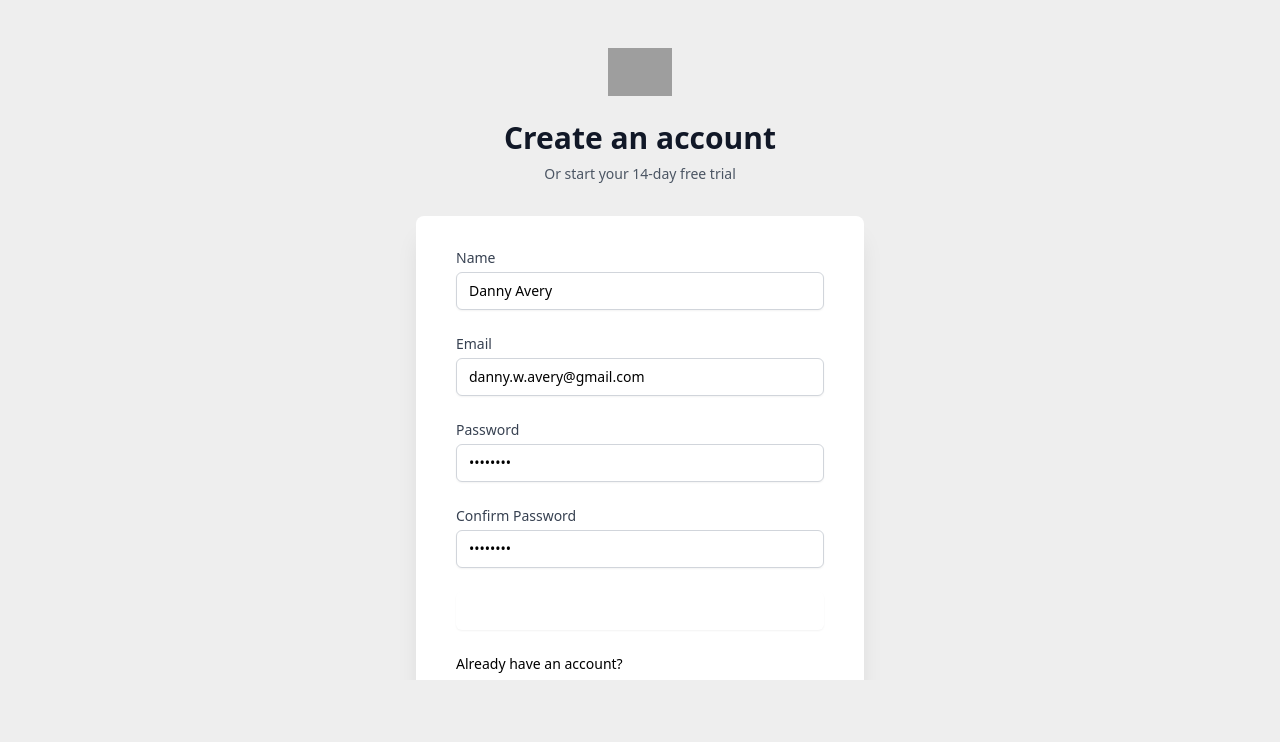
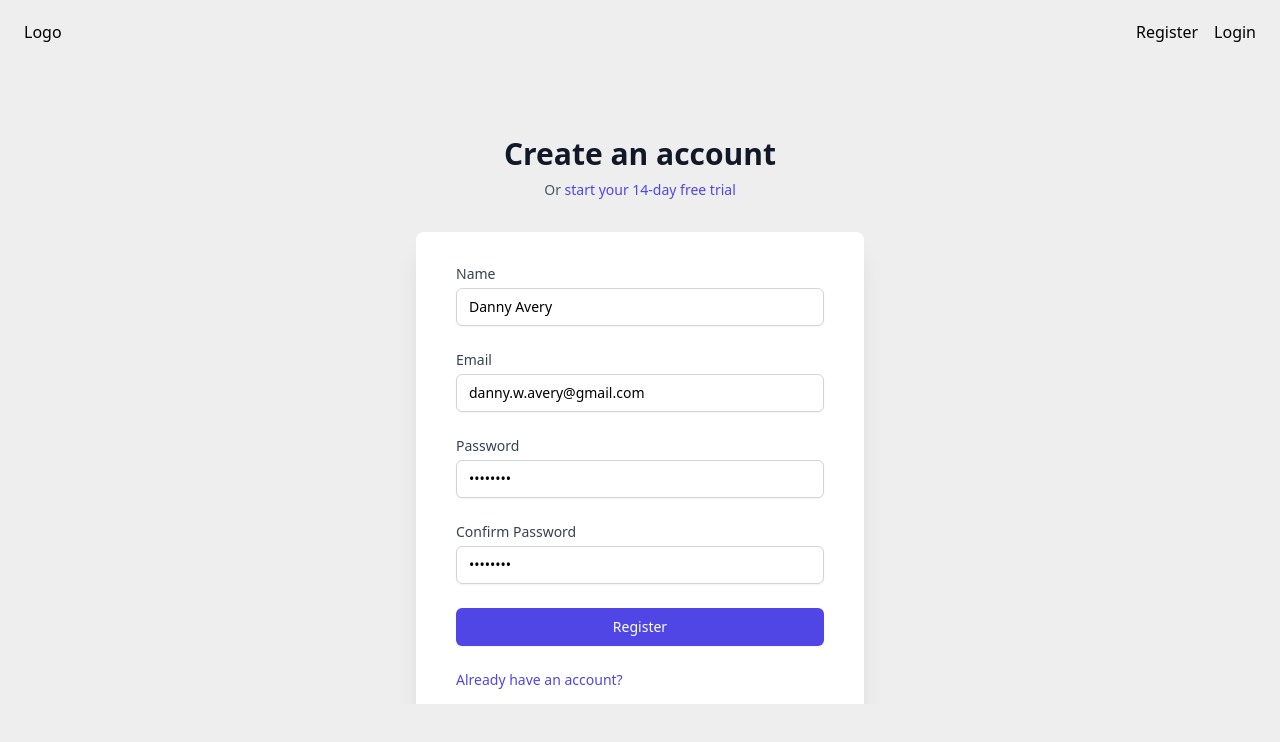
Before and after one commit to daverydan/frontend-laravel9-nuxt2-auth-template, a Nuxt app: page /register in a window 1280 px wide. Shown: the top 742 px of the page. Built offline with nearby package versions, Linux system fonts and the light colour scheme; grey boxes are pictures that could not be loaded.

Commit message:
Update login/register/default layout

```diff
--- a/layouts/default.vue
+++ b/layouts/default.vue
@@ -1,5 +1,18 @@
 <template>
   <div class="layout-no-header-full">
+    <header class="flex justify-between px-6 py-5">
+      <nuxt-link to="">Logo</nuxt-link>
+
+      <ul class="flex">
+        <li class="mr-4">
+          <nuxt-link to="/register">Register</nuxt-link>
+        </li>
+        <li>
+          <nuxt-link to="/login">Login</nuxt-link>
+        </li>
+      </ul>
+    </header>
+
     <main class="content overflow-auto">
       <nuxt />
     </main>
--- a/package.json
+++ b/package.json
@@ -9,6 +9,7 @@
     "generate": "nuxt generate"
   },
   "dependencies": {
+    "@fortawesome/fontawesome-free": "^6.1.1",
     "core-js": "^3.19.3",
     "nuxt": "^2.15.8",
     "vue": "^2.6.14",
--- a/pages/index.vue
+++ b/pages/index.vue
@@ -1,18 +1,5 @@
 <template>
   <div>
-    <header class="flex justify-between px-6 py-5">
-      <nuxt-link to="">Logo</nuxt-link>
-
-      <ul class="flex">
-        <li class="mr-4">
-          <nuxt-link to="/register">Register</nuxt-link>
-        </li>
-        <li>
-          <nuxt-link to="/login">Login</nuxt-link>
-        </li>
-      </ul>
-    </header>
-
     <Tutorial />
   </div>
 </template>
--- a/pages/register.vue
+++ b/pages/register.vue
@@ -1,16 +1,16 @@
 <template>
-  <div id="register" style="height: 85vh">
+  <div id="register" style="height: 80vh">
     <div class="min-h-full flex flex-col justify-center pt-12 px-6 lg:px-8">
       <div class="sm:mx-auto sm:w-full sm:max-w-md">
-        <nuxt-link to="/">
+        <!-- <nuxt-link to="/">
           <img class="mx-auto h-12 w-auto" src="/images/logo.svg"
-        /></nuxt-link>
+        /></nuxt-link> -->
         <h2 class="mt-6 text-center text-3xl font-extrabold text-gray-900">
           Create an account
         </h2>
         <p class="mt-2 text-center text-sm text-gray-600">
           Or
-          <a href="#" class="font-medium text-dodger-blue hover:opacity-75">
+          <a href="#" class="font-medium text-indigo-600 hover:opacity-75">
             start your 14-day free trial
           </a>
         </p>
@@ -59,7 +59,7 @@
                   type="text"
                   autocomplete="name"
                   required
-                  class="appearance-none block w-full px-3 py-2 border border-gray-300 rounded-md shadow-sm placeholder-gray-400 focus:outline-none focus:ring-dodger-blue focus:border-dodger-blue sm:text-sm"
+                  class="appearance-none block w-full px-3 py-2 border border-gray-300 rounded-md shadow-sm placeholder-gray-400 focus:outline-none focus:ring-indigo-600 focus:border-indigo-600 sm:text-sm"
                   :class="this.validations.name.message && 'border-red-600'"
                 />
               </div>
@@ -86,7 +86,7 @@
                   type="email"
                   autocomplete="email"
                   required
-                  class="appearance-none block w-full px-3 py-2 border border-gray-300 rounded-md shadow-sm placeholder-gray-400 focus:outline-none focus:ring-dodger-blue focus:border-dodger-blue sm:text-sm"
+                  class="appearance-none block w-full px-3 py-2 border border-gray-300 rounded-md shadow-sm placeholder-gray-400 focus:outline-none focus:ring-indigo-600 focus:border-indigo-600 sm:text-sm"
                   :class="this.validations.email.message && 'border-red-600'"
                 />
               </div>
@@ -113,7 +113,7 @@
                   type="password"
                   autocomplete="current-password"
                   required
-                  class="appearance-none block w-full px-3 py-2 border border-gray-300 rounded-md shadow-sm placeholder-gray-400 focus:outline-none focus:ring-dodger-blue focus:border-dodger-blue sm:text-sm"
+                  class="appearance-none block w-full px-3 py-2 border border-gray-300 rounded-md shadow-sm placeholder-gray-400 focus:outline-none focus:ring-indigo-600 focus:border-indigo-600 sm:text-sm"
                   :class="this.validations.password.message && 'border-red-600'"
                 />
               </div>
@@ -140,7 +140,7 @@
                   type="password"
                   autocomplete="confirm-password"
                   required
-                  class="appearance-none block w-full px-3 py-2 border border-gray-300 rounded-md shadow-sm placeholder-gray-400 focus:outline-none focus:ring-dodger-blue focus:border-dodger-blue sm:text-sm"
+                  class="appearance-none block w-full px-3 py-2 border border-gray-300 rounded-md shadow-sm placeholder-gray-400 focus:outline-none focus:ring-indigo-600 focus:border-indigo-600 sm:text-sm"
                   :class="
                     this.validations.password_confirm.message &&
                     'border-red-600'
@@ -158,7 +158,7 @@
             <div>
               <button
                 type="submit"
-                class="w-full flex justify-center py-2 px-4 border border-transparent rounded-md shadow-sm text-sm font-medium text-white bg-dodger-blue hover:bg-opacity-75 focus:outline-none focus:ring-2 focus:ring-offset-2 focus:ring-dodger-blue"
+                class="w-full flex justify-center py-2 px-4 border border-transparent rounded-md shadow-sm text-sm font-medium text-white bg-indigo-600 hover:bg-opacity-75 focus:outline-none focus:ring-2 focus:ring-offset-2 focus:ring-indigo-600"
               >
                 Register
               </button>
@@ -168,7 +168,7 @@
               <div class="text-sm">
                 <nuxt-link
                   to="/login"
-                  class="font-medium text-dodger-blue hover:opacity-75"
+                  class="font-medium text-indigo-600 hover:opacity-75"
                 >
                   Already have an account?
                 </nuxt-link>
@@ -182,7 +182,7 @@
 </template>
 
 <script>
-// import { toastSuccessUtil } from "~/utils/toast";
+import { toastSuccessUtil } from "~/utils/toast";
 
 export default {
   data() {
--- /dev/null
+++ b/utils/toast.js
@@ -0,0 +1,31 @@
+// docs: https://github.com/shakee93/vue-toasted
+
+const toastUtil = (type, icon, message, duration = 3000) => {
+  const toast = window.$nuxt.$toast;
+  toast.show(message, {
+    type,
+    position: "top-center",
+    className: "custom-class",
+    iconPack: "fontawesome",
+    icon: {
+      name: icon,
+    },
+    duration,
+    // dontClose: true,
+    theme: "toasted-primary",
+  });
+};
+
+const toastSuccessUtil = (message, duration = 3000) => {
+  toastUtil("success", "check", message, duration);
+};
+
+const toastErrorUtil = (message, duration = 3000) => {
+  toastUtil("error", "exclamation-triangle", message, duration);
+};
+
+const toastInfoUtil = (message, duration = 3000) => {
+  toastUtil("info", "info-circle", message, duration);
+};
+
+export { toastSuccessUtil, toastErrorUtil, toastInfoUtil };
```
Also changed, not shown: 1 other file (tests, documents, lock files or other folders).
